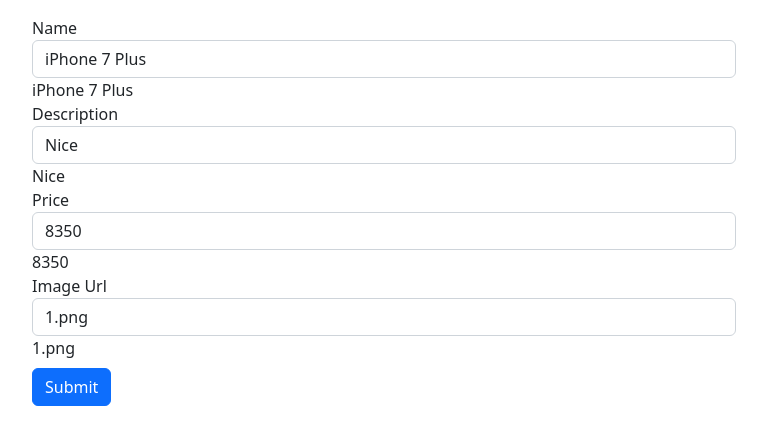
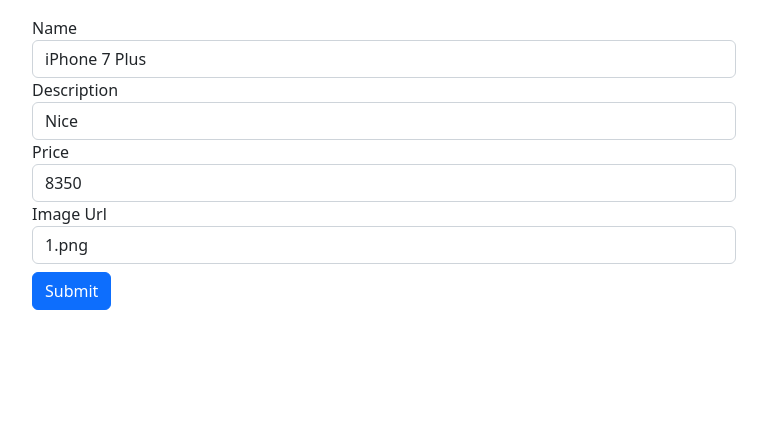
Before and after one commit to MustafaPeynirci/Angular-Development-Project, an Angular app in the folder example/: page / in a window 1280 px wide. Shown: the top 444 px of the page, without its empty margins (66-833 px from the left). Built offline with nearby package versions, Linux system fonts and the light colour scheme.

Commit message:
reactiveForm-FormGroup

```diff
--- a/example/src/app/product2/product2.component.html
+++ b/example/src/app/product2/product2.component.html
@@ -2,28 +2,24 @@
     <div class="row">
         <div class="col-8">
             <div class="m-3">
-                <form>
+                <form [formGroup]="productForm" (ngSubmit)="onSubmit()">
                     <div class="form-group">
                         <label>Name</label>
-                        <input class="form-control" [formControl]="name">
-                        {{name.value}}
+                        <input class="form-control" formControlName="name">
                     </div>
                     <div class="form-group">
                         <label>Description</label>
-                        <input class="form-control" [formControl]="description">
-                        {{description.value}}
+                        <input class="form-control" formControlName="description">
                     </div>
                     <div class="form-group">
                         <label>Price</label>
-                        <input class="form-control" [formControl]="price">
-                        {{price.value}}
+                        <input class="form-control" formControlName="price">
                     </div>
                     <div class="form-group">
                         <label>Image Url</label>
-                        <input class="form-control" [formControl]="imageUrl">
-                        {{imageUrl.value}}
+                        <input class="form-control" formControlName="imageUrl">
                     </div>
-                    <button type="submit" class="btn btn-primary mt-2" (click)="updateName()">
+                    <button type="submit" class="btn btn-primary mt-2" (click)="updateProduct()">
                         Submit
                     </button>
                 </form>
--- a/example/src/app/product2/product2.component.ts
+++ b/example/src/app/product2/product2.component.ts
@@ -1,5 +1,5 @@
 import { Component, OnInit } from '@angular/core';
-import { FormControl } from '@angular/forms';
+import { FormControl, FormGroup } from '@angular/forms';
 
 @Component({
   selector: 'app-product2',
@@ -8,18 +8,26 @@
 })
 export class Product2Component implements OnInit {
 
-  name = new FormControl("iPhone 7 Plus")
-  description = new FormControl("Nice")
-  price = new FormControl("8350")
-  imageUrl = new FormControl("1.png")
+  productForm = new FormGroup({
+    name: new FormControl("iPhone 7 Plus"),
+    description: new FormControl("Nice"),
+    price: new FormControl("8350"),
+    imageUrl: new FormControl("1.png")
+  })
 
   constructor() { }
 
   ngOnInit(): void {
   }
 
-  updateName() {
-    this.name.setValue("iPhone 8 Plus")
+  onSubmit() {
+    console.log(this.productForm.value);
+  }
+  updateProduct() {
+    this.productForm.patchValue({
+      name: "iPhone 8 Plus",
+      price: "9400"
+    })
   }
 
 }
```
